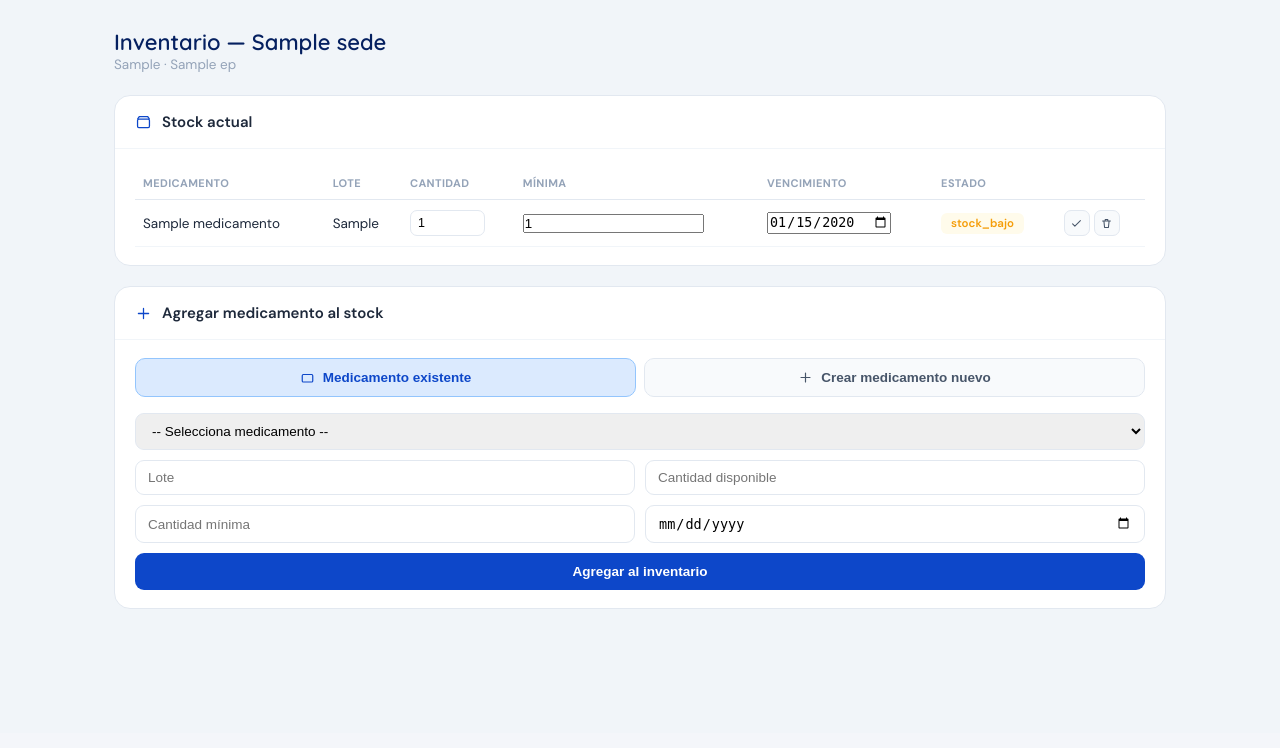
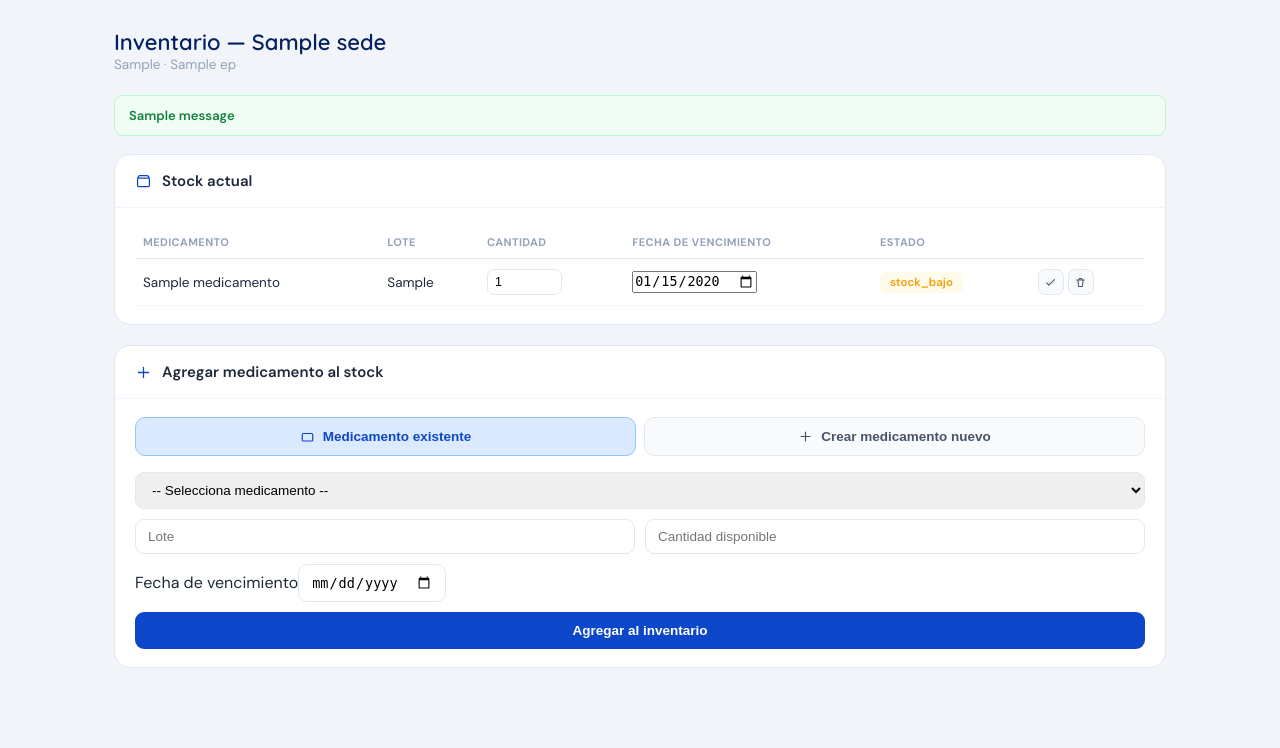
Before and after one commit to zSatorii/Pharmony, a Django app: page /sedes/1/inventario/ in a window 1280 px wide. Shown: the part 67-815 px from the top of the page. Before the commit the page ends 676 px from the top, so only its background shows below. Run offline with Django 5.2, Linux system fonts and the light colour scheme; a user stored in the database is signed in; tables that the repository leaves empty hold one stand-in row (values such as "Sample post"); one stand-in notice (Sample message) is shown.

Commit message:
feat(epsinventario): agregar horarios a sedes y actualización interfaz de inventario

```diff
--- a/Pharmony/epsinventario/models.py
+++ b/Pharmony/epsinventario/models.py
@@ -2,6 +2,7 @@ from django.db import models
 from django.conf import settings
 from Farmacia.models import Medicamento
 from .geo import coords_para_ciudad
+from django.utils import timezone
 
 class Eps(models.Model):
     nombre = models.CharField(max_length=150)
@@ -26,6 +27,19 @@ class Sede(models.Model):
 
     latitud = models.FloatField(null=True, blank=True)
     longitud = models.FloatField(null=True, blank=True)
+
+    hora_apertura = models.TimeField(null=True, blank=True)
+    hora_cierre = models.TimeField(null=True, blank=True)
+    atiende_fines_semana = models.BooleanField(default=False)
+
+    @property
+    def esta_abierta_ahora(self):
+        if not self.hora_apertura or not self.hora_cierre:
+            return None
+        ahora = timezone.localtime()
+        if ahora.weekday() >= 5 and not self.atiende_fines_semana:
+            return False
+        return self.hora_apertura <= ahora.time() <= self.hora_cierre
 
     def save(self, *args, **kwargs):
         if self.latitud is None or self.longitud is None:
--- a/Pharmony/epsinventario/templates/epsinventario/InventarioSede.html
+++ b/Pharmony/epsinventario/templates/epsinventario/InventarioSede.html
@@ -46,6 +46,9 @@
     .btn-primary{background:var(--bm);color:#fff;border:none;border-radius:9px;padding:11px 16px;font-size:13.5px;font-weight:600;cursor:pointer;grid-column:span 2;}
     .btn-primary:hover{background:var(--bmi);}
     .empty-state{text-align:center;padding:30px;color:var(--g400);font-size:13.5px;}
+    .messages{display:flex;flex-direction:column;gap:8px;margin-bottom:18px;}
+    .message{padding:11px 14px;border-radius:9px;font-size:13px;font-weight:600;background:var(--redp);border:1px solid #fecaca;color:#b91c1c;}
+    .message.success{background:var(--grnp);border-color:#bbf7d0;color:#15803d;}
 </style>
 </head>
 <body>
@@ -64,6 +67,14 @@
     <h1>Inventario — {{ sede.nombre }}</h1>
     <p class="subtitle">{{ sede.ciudad }} · {{ sede.eps.nombre }}</p>
 
+    {% if messages %}
+    <div class="messages" role="alert">
+        {% for message in messages %}
+        <div class="message {% if message.tags == 'success' %}success{% endif %}">{{ message }}</div>
+        {% endfor %}
+    </div>
+    {% endif %}
+
     <div class="card">
         <div class="card-head">
             <svg viewBox="0 0 20 20" fill="none" stroke="currentColor" stroke-width="1.5"><rect x="3" y="6" width="14" height="10" rx="1.5"/><path d="M3 6l2-3h10l2 3" stroke-linejoin="round"/></svg>
@@ -72,7 +83,7 @@
         <div class="card-body">
             <table>
                 <thead>
-                    <tr><th>Medicamento</th><th>Lote</th><th>Cantidad</th><th>Mínima</th><th>Vencimiento</th><th>Estado</th><th></th></tr>
+                    <tr><th>Medicamento</th><th>Lote</th><th>Cantidad</th><th>Fecha de vencimiento</th><th>Estado</th><th></th></tr>
                 </thead>
                 <tbody>
                     {% for inv in inventarios %}
@@ -84,7 +95,6 @@
                                 {% csrf_token %}
                                 <input type="number" name="cantidad_disponible" value="{{ inv.cantidad_disponible }}">
                         </td>
-                        <td><input type="number" name="cantidad_minima" value="{{ inv.cantidad_minima }}" form="form-inv-{{ inv.id }}"></td>
                         <td><input type="date" name="fecha_vencimiento" value="{{ inv.fecha_vencimiento|date:'Y-m-d' }}" form="form-inv-{{ inv.id }}"></td>
                         <td><span class="badge badge-{{ inv.estado_stock }}">{{ inv.estado_stock }}</span></td>
                         <td>
@@ -102,7 +112,7 @@
                         </td>
                     </tr>
                     {% empty %}
-                    <tr><td colspan="7" class="empty-state">Esta sede no tiene medicamentos en inventario todavía.</td></tr>
+                    <tr><td colspan="6" class="empty-state">Esta sede no tiene medicamentos en inventario todavía.</td></tr>
                     {% endfor %}
                 </tbody>
             </table>
@@ -137,8 +147,7 @@
                 </select>
                 <input type="text" name="lote" placeholder="Lote">
                 <input type="number" name="cantidad_disponible" placeholder="Cantidad disponible" min="0" required>
-                <input type="number" name="cantidad_minima" placeholder="Cantidad mínima" min="0">
-                <input type="date" name="fecha_vencimiento">
+                <label>Fecha de vencimiento<input type="date" name="fecha_vencimiento"></label>
                 <button type="submit" class="btn-primary">Agregar al inventario</button>
             </form>
 
@@ -153,8 +162,7 @@
                 <input type="text" name="forma_farmaceutica" placeholder="Forma farmacéutica">
                 <input type="text" name="lote" placeholder="Lote">
                 <input type="number" name="cantidad_disponible" placeholder="Cantidad disponible" min="0" required>
-                <input type="number" name="cantidad_minima" placeholder="Cantidad mínima" min="0">
-                <input type="date" name="fecha_vencimiento">
+                <label>Fecha de vencimiento<input type="date" name="fecha_vencimiento"></label>
                 <label style="grid-column:span 2;font-size:13px;display:flex;align-items:center;gap:6px;"><input type="checkbox" name="requiere_formula" style="width:auto;"> Requiere fórmula médica</label>
                 <button type="submit" class="btn-primary">Crear y agregar al inventario</button>
             </form>
--- a/Pharmony/epsinventario/views.py
+++ b/Pharmony/epsinventario/views.py
@@ -360,8 +360,11 @@ def crear_inventario(request, sede_id):
         modo = request.POST.get('modo', 'existente')
 
         if modo == 'nuevo':
-            codigo_cum = request.POST.get('codigo_cum', '').strip()
-            if Medicamento.objects.filter(codigo_cum=codigo_cum).exists():
+            codigo_cum = request.POST.get('codigo_cum', '').strip().upper()
+            if not codigo_cum:
+                messages.error(request, 'Debes ingresar el código CUM original del producto.')
+                return redirect('inventario_por_sede', sede_id=sede.id)
+            if Medicamento.objects.filter(codigo_cum__iexact=codigo_cum).exists():
                 messages.error(
                     request,
                     f"El medicamento con código CUM '{codigo_cum}' ya existe en el sistema global. "
@@ -389,7 +392,6 @@ def crear_inventario(request, sede_id):
             sede=sede,
             medicamento=medicamento,
             cantidad_disponible=request.POST.get('cantidad_disponible') or 0,
-            cantidad_minima=request.POST.get('cantidad_minima') or 10,
             lote=request.POST.get('lote', ''),
             fecha_vencimiento=request.POST.get('fecha_vencimiento') or None,
         )
@@ -409,7 +411,6 @@ def editar_inventario(request, pk):
         return HttpResponseForbidden("No tienes permiso para modificar este inventario.")
     if request.method == 'POST':
         inv.cantidad_disponible = request.POST.get('cantidad_disponible') or inv.cantidad_disponible
-        inv.cantidad_minima = request.POST.get('cantidad_minima') or inv.cantidad_minima
         inv.lote = request.POST.get('lote', inv.lote)
         inv.fecha_vencimiento = request.POST.get('fecha_vencimiento') or inv.fecha_vencimiento
         inv.save()
@@ -455,6 +456,8 @@ def _sync_solicitud_firestore(instance):
 @never_cache
 @login_required
 def api_medicamento_detalle(request, medicamento_id):
+    from turnos.cooldown import verificar_cooldown_medicamento
+
     medicamento = get_object_or_404(Medicamento, pk=medicamento_id)
     ciudad = request.GET.get('ciudad')
 
@@ -472,6 +475,9 @@ def api_medicamento_detalle(request, medicamento_id):
 
     disponible = any(s["cantidad_disponible"] > 0 for s in sedes_data)
 
+    # Verificar si el usuario ya reclamó este medicamento efectivamente en los últimos 30 días
+    en_cooldown, cooldown_fecha = verificar_cooldown_medicamento(request.user, medicamento)
+
     return JsonResponse({
         "id": medicamento.id,
         "nombre_comercial": medicamento.nombre_comercial,
@@ -485,6 +491,8 @@ def api_medicamento_detalle(request, medicamento_id):
         "requiere_formula": medicamento.requiere_formula,
         "disponible": disponible,
         "sedes": sedes_data,
+        "en_cooldown": en_cooldown,
+        "cooldown_fecha": cooldown_fecha,
     })
 
 @never_cache
```
Also changed, not shown: Pharmony/epsinventario/migrations/0003_sede_atiende_fines_semana_sede_hora_apertura_and_more.py (added).
